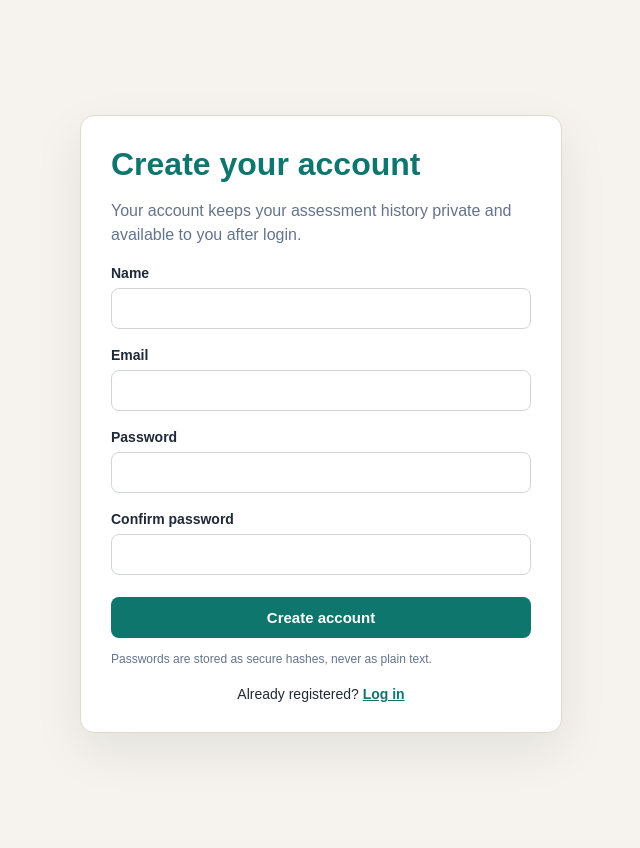
After one commit to yoon04/Newborn-Health-Risk-Assessment, a Flask app: page /register in a window 1280 px wide. The commit adds this page. Shown: the whole page, without its empty margins (319-959 px from the left). Run offline with Flask 3, Linux system fonts and the light colour scheme; some libraries are stand-ins or nearby versions.

Commit message:
Add user authentication with registration and login functionality

```diff
--- a/app.py
+++ b/app.py
@@ -3,15 +3,18 @@ import os
 import re
 import secrets
 from datetime import datetime
+from urllib.parse import urlparse
 
 from dotenv import load_dotenv
-from flask import Flask, abort, render_template, request, send_file
+from flask import Flask, abort, redirect, render_template, request, send_file, url_for
+from flask_login import current_user, login_required, login_user, logout_user
 from itsdangerous import BadSignature, SignatureExpired, URLSafeTimedSerializer
-from sqlalchemy.exc import SQLAlchemyError
+from sqlalchemy.exc import IntegrityError, SQLAlchemyError
+from werkzeug.security import check_password_hash, generate_password_hash
 
-from extensions import db, migrate
+from extensions import db, login_manager, migrate
 from fuzzy_logic import assess_risk, convert_weight_to_grams
-from models import Assessment
+from models import Assessment, User
 from pdf_report import build_pdf_report
 from persistence import save_assessment
 
@@ -34,7 +37,20 @@ app.config['SQLALCHEMY_DATABASE_URI'] = database_url
 app.config['SQLALCHEMY_TRACK_MODIFICATIONS'] = False
 db.init_app(app)
 migrate.init_app(app, db)
+login_manager.init_app(app)
+login_manager.login_view = 'login'
+login_manager.login_message = 'Please log in to continue.'
+login_manager.login_message_category = 'info'
 REPORT_TOKEN_MAX_AGE_SECONDS = 60 * 60
+
+
+@login_manager.user_loader
+def load_user(user_id):
+    try:
+        return db.session.get(User, int(user_id))
+    except (TypeError, ValueError, SQLAlchemyError):
+        db.session.rollback()
+        return None
 
 if not os.path.exists('static'):
     os.makedirs('static')
@@ -73,6 +89,7 @@ FAMILY_DISEASE_LABELS = dict((*FAMILY_DISEASE_OPTIONS, OTHER_FAMILY_DISEASE))
 MAX_USER_NAME_LENGTH = 120
 MAX_USER_EMAIL_LENGTH = 320
 USER_EMAIL_PATTERN = re.compile(r'^[^@\s]+@[^@\s]+\.[^@\s]+$')
+MIN_PASSWORD_LENGTH = 8
 MIN_BIRTH_WEIGHT_G = 100
 MAX_BIRTH_WEIGHT_G = 6000
 DECIMAL_NUMBER_PATTERN = re.compile(r'[+-]?(?:\d+(?:\.\d*)?|\.\d+)')
@@ -159,16 +176,6 @@ def validate_submission(form):
     else:
         values['delivery_comp'] = int(raw_complication)
 
-    user_name = (form.get('user_name') or '').strip()
-    user_email = (form.get('user_email') or '').strip().lower()
-    if len(user_name) > MAX_USER_NAME_LENGTH or any(not character.isprintable() for character in user_name):
-        errors['user_name'] = 'Name must be 120 or fewer printable characters.'
-    if user_email and (
-        len(user_email) > MAX_USER_EMAIL_LENGTH
-        or not USER_EMAIL_PATTERN.fullmatch(user_email)
-    ):
-        errors['user_email'] = 'Enter a valid email address or leave it blank.'
-
     family_status = (form.get('family_history_status') or '').strip().lower()
     disease_choice = (form.get('family_disease') or '').strip().lower()
     affected_relative = (form.get('affected_relative') or '').strip().lower()
@@ -186,9 +193,47 @@ def validate_submission(form):
         'disease': FAMILY_DISEASE_LABELS.get(disease_choice, '') if family_status == 'yes' else '',
         'affected_relative': affected_relative if family_status == 'yes' and affected_relative in AFFECTED_RELATIVES else '',
     }
-    values['user_name'] = user_name
-    values['user_email'] = user_email
     return values, errors, []
+
+
+def validate_registration(form):
+    """Validate registration fields and return normalized values."""
+    errors = {}
+    name = (form.get('name') or '').strip()
+    email = (form.get('email') or '').strip().lower()
+    password = form.get('password') or ''
+    confirm_password = form.get('confirm_password') or ''
+
+    if not name:
+        errors['name'] = 'Enter your name.'
+    elif len(name) > MAX_USER_NAME_LENGTH or any(not character.isprintable() for character in name):
+        errors['name'] = 'Name must be 120 or fewer printable characters.'
+
+    if not email:
+        errors['email'] = 'Enter your email address.'
+    elif len(email) > MAX_USER_EMAIL_LENGTH or not USER_EMAIL_PATTERN.fullmatch(email):
+        errors['email'] = 'Enter a valid email address.'
+
+    if len(password) < MIN_PASSWORD_LENGTH:
+        errors['password'] = f'Password must be at least {MIN_PASSWORD_LENGTH} characters.'
+    if password != confirm_password:
+        errors['confirm_password'] = 'Passwords do not match.'
+
+    return {
+        'name': name,
+        'email': email,
+        'password': password,
+    }, errors
+
+
+def _safe_next_url(target):
+    """Allow only local redirects after login."""
+    if not target:
+        return None
+    parsed = urlparse(target)
+    if parsed.scheme or parsed.netloc or not target.startswith('/') or target.startswith('//'):
+        return None
+    return target
 
 
 def render_assessment_form(errors=None, form_data=None, family_rows=None, status=200):
@@ -298,7 +343,83 @@ def build_report_payload(values, results):
         'recommendation': results['recommendation'],
     }
 
+
+@app.route('/register', methods=['GET', 'POST'])
+def register():
+    if current_user.is_authenticated:
+        return redirect(url_for('index'))
+
+    errors = {}
+    form_data = {}
+    if request.method == 'POST':
+        form_data = request.form.to_dict(flat=True)
+        values, errors = validate_registration(request.form)
+        if not errors:
+            try:
+                if User.query.filter_by(email=values['email']).first() is not None:
+                    errors['email'] = 'An account with this email already exists.'
+                else:
+                    user = User(
+                        name=values['name'],
+                        email=values['email'],
+                        password_hash=generate_password_hash(values['password']),
+                    )
+                    db.session.add(user)
+                    db.session.commit()
+                    login_user(user)
+                    return redirect(url_for('index'))
+            except IntegrityError:
+                db.session.rollback()
+                errors['email'] = 'An account with this email already exists.'
+            except SQLAlchemyError:
+                db.session.rollback()
+                app.logger.exception('User registration could not be saved.')
+                errors['form'] = 'Registration is temporarily unavailable. Please try again.'
+
+    return render_template('register.html', errors=errors, form_data=form_data)
+
+
+@app.route('/login', methods=['GET', 'POST'])
+def login():
+    if current_user.is_authenticated:
+        return redirect(url_for('index'))
+
+    errors = {}
+    form_data = {}
+    next_url = request.args.get('next', '')
+    if request.method == 'POST':
+        form_data = request.form.to_dict(flat=True)
+        email = (request.form.get('email') or '').strip().lower()
+        password = request.form.get('password') or ''
+        next_url = request.form.get('next') or next_url
+        try:
+            user = User.query.filter_by(email=email).first() if email else None
+            if user is not None and user.password_hash and check_password_hash(user.password_hash, password):
+                login_user(user)
+                return redirect(_safe_next_url(next_url) or url_for('index'))
+            errors['form'] = 'Invalid email or password.'
+        except SQLAlchemyError:
+            db.session.rollback()
+            app.logger.exception('Login lookup failed.')
+            errors['form'] = 'Login is temporarily unavailable. Please try again.'
+
+    return render_template(
+        'login.html',
+        errors=errors,
+        form_data=form_data,
+        next_url=_safe_next_url(next_url) or '',
+    )
+
+
+@app.get('/logout')
+@login_required
+def logout():
+    logout_user()
+    return redirect(url_for('login'))
+
+
 @app.route('/', methods=['GET', 'POST'])
+@login_required
 def index():
     if request.method == 'POST':
         values, errors, family_rows = validate_submission(request.form)
@@ -327,6 +448,7 @@ def index():
                     values,
                     results,
                     request.form.to_dict(flat=True),
+                    current_user.id,
                 )
                 results['assessment_id'] = stored_assessment.id
             except SQLAlchemyError:
@@ -344,6 +466,7 @@ def index():
 
 
 @app.post('/report.pdf')
+@login_required
 def download_report():
     token = (request.form.get('report_token') or '').strip()
     try:
@@ -367,9 +490,16 @@ def download_report():
 
 
 @app.get('/assessments')
+@login_required
 def assessment_history():
     try:
-        assessments = Assessment.query.order_by(Assessment.created_at.desc()).limit(100).all()
+        assessments = (
+            Assessment.query
+            .filter(Assessment.user_id == current_user.id)
+            .order_by(Assessment.created_at.desc())
+            .limit(100)
+            .all()
+        )
     except SQLAlchemyError:
         db.session.rollback()
         return render_template(
@@ -381,9 +511,14 @@ def assessment_history():
 
 
 @app.get('/assessments/<int:assessment_id>')
+@login_required
 def assessment_detail(assessment_id):
     try:
-        assessment = db.session.get(Assessment, assessment_id)
+        assessment = (
+            Assessment.query
+            .filter_by(id=assessment_id, user_id=current_user.id)
+            .first()
+        )
     except SQLAlchemyError:
         db.session.rollback()
         return 'Assessment history is unavailable until the database is configured and migrated.', 503
--- a/extensions.py
+++ b/extensions.py
@@ -1,8 +1,10 @@
 """Shared Flask extensions used by the application."""
 
 from flask_migrate import Migrate
+from flask_login import LoginManager
 from flask_sqlalchemy import SQLAlchemy
 
 
 db = SQLAlchemy()
 migrate = Migrate()
+login_manager = LoginManager()
--- a/requirements.txt
+++ b/requirements.txt
@@ -1,5 +1,6 @@
 Flask
 python-dotenv
+Flask-Login
 Flask-SQLAlchemy
 Flask-Migrate
 psycopg[binary]
--- a/templates/assessment_detail.html
+++ b/templates/assessment_detail.html
@@ -18,7 +18,7 @@
 <main>
   <section class="card">
     <h1>Saved Assessment</h1>
-    <p class="meta">Created {{ assessment.created_at.strftime('%Y-%m-%d %H:%M') if assessment.created_at else '-' }} · Algorithm {{ assessment.algorithm_version }}</p>
+    <p class="meta">Created {{ assessment.created_at.strftime('%Y-%m-%d %H:%M') if assessment.created_at else '-' }} · Algorithm {{ assessment.algorithm_version }} · Signed in as {{ current_user.name }} · <a href="{{ url_for('logout') }}">Log out</a></p>
     <div class="grid">
       <div class="item"><div class="label">Overall Risk Index</div><div class="risk">{{ '%.1f'|format(assessment.overall_risk_index|float) }} / 100</div></div>
       <div class="item"><div class="label">Risk Level</div><div class="value">{{ assessment.risk_level }}</div></div>
--- a/templates/assessments.html
+++ b/templates/assessments.html
@@ -15,7 +15,7 @@
 <body>
 <main>
   <h1>Assessment History</h1>
-  <p>Previously stored assessment results, newest first.</p>
+  <p>Previously stored assessment results for <strong>{{ current_user.name }}</strong>, newest first. · <a href="{{ url_for('logout') }}">Log out</a></p>
   {% if storage_error %}<div class="notice">{{ storage_error }}</div>{% endif %}
   {% if assessments %}
   <table>
--- /dev/null
+++ b/templates/register.html
@@ -0,0 +1,29 @@
+<!DOCTYPE html>
+<html lang="en">
+<head>
+  <meta charset="UTF-8">
+  <meta name="viewport" content="width=device-width, initial-scale=1.0">
+  <title>Create account · Newborn Health Risk Assessment</title>
+  <style>
+    body{font-family:Arial,sans-serif;background:#f6f3ee;color:#1f2937;margin:0;min-height:100vh;display:grid;place-items:center;padding:24px}
+    main{width:min(420px,100%);background:#fff;padding:30px;border:1px solid #e2d9cb;border-radius:14px;box-shadow:0 18px 50px rgba(17,24,39,.08)}
+    h1{margin:0 0 8px;color:#0f766e}p{line-height:1.5;color:#64748b}.field{margin-top:18px}label{display:block;font-weight:600;font-size:14px;margin-bottom:7px}input{width:100%;box-sizing:border-box;padding:11px 12px;border:1px solid #d1d5db;border-radius:8px;font-size:15px}button{width:100%;margin-top:22px;padding:12px;border:0;border-radius:8px;background:#0f766e;color:#fff;font-weight:700;font-size:15px;cursor:pointer}.error{margin-top:8px;color:#b91c1c;font-size:13px}.form-error{background:#fef2f2;border:1px solid #fecaca;border-radius:8px;padding:10px;color:#991b1b;font-size:13px}.links{margin-top:20px;text-align:center;font-size:14px}a{color:#0f766e;font-weight:600}.hint{font-size:12px;color:#64748b;margin-top:14px}
+  </style>
+</head>
+<body>
+<main>
+  <h1>Create your account</h1>
+  <p>Your account keeps your assessment history private and available to you after login.</p>
+  {% if errors.form %}<div class="form-error">{{ errors.form }}</div>{% endif %}
+  <form method="post">
+    <div class="field"><label for="name">Name</label><input id="name" name="name" type="text" maxlength="120" value="{{ form_data.get('name', '') }}" autocomplete="name" required>{% if errors.name %}<div class="error">{{ errors.name }}</div>{% endif %}</div>
+    <div class="field"><label for="email">Email</label><input id="email" name="email" type="email" maxlength="320" value="{{ form_data.get('email', '') }}" autocomplete="email" required>{% if errors.email %}<div class="error">{{ errors.email }}</div>{% endif %}</div>
+    <div class="field"><label for="password">Password</label><input id="password" name="password" type="password" autocomplete="new-password" required>{% if errors.password %}<div class="error">{{ errors.password }}</div>{% endif %}</div>
+    <div class="field"><label for="confirm_password">Confirm password</label><input id="confirm_password" name="confirm_password" type="password" autocomplete="new-password" required>{% if errors.confirm_password %}<div class="error">{{ errors.confirm_password }}</div>{% endif %}</div>
+    <button type="submit">Create account</button>
+  </form>
+  <div class="hint">Passwords are stored as secure hashes, never as plain text.</div>
+  <div class="links">Already registered? <a href="{{ url_for('login') }}">Log in</a></div>
+</main>
+</body>
+</html>
--- a/templates/results.html
+++ b/templates/results.html
@@ -32,7 +32,7 @@ body{font-family:'Plus Jakarta Sans',sans-serif;background:radial-gradient(circl
 </style>
 </head>
 <body>
-<div class="hero"><h1>Assessment <em>Results</em></h1><p>Summary of newborn risk indicators</p></div>
+<div class="hero"><h1>Assessment <em>Results</em></h1><p>Summary of newborn risk indicators<br>Signed in as <strong>{{ current_user.name }}</strong> · <a href="{{ url_for('logout') }}">Log out</a></p></div>
 <div class="main">
 
   <div class="apgar-card">
```
Also changed, not shown: migrations/versions/8b7d9e4c1a2f_add_user_authentication.py (added, +31 -0 lines), models.py (+6 -2 lines), persistence.py (+5 -25 lines), templates/form.html (+4 -24 lines), templates/login.html (added, +27 -0 lines), tests/conftest.py (added, +7 -0 lines), tests/test_auth.py (added, +120 -0 lines), tests/test_database.py (+26 -11 lines), tests/test_pdf_report.py (+31 -7 lines), tests/test_validation.py (+41 -0 lines), README.md.
